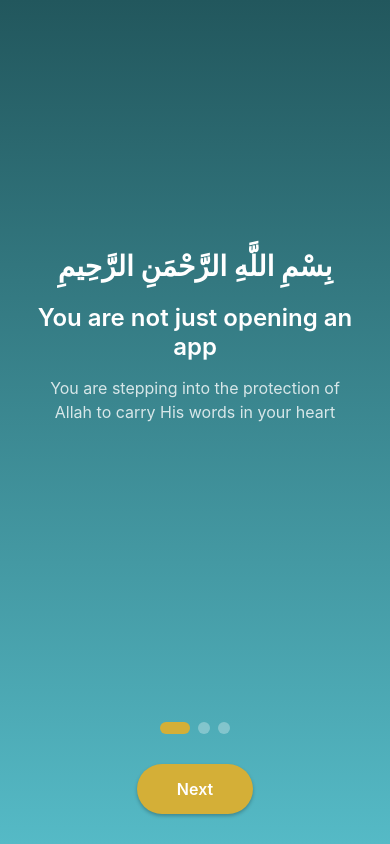
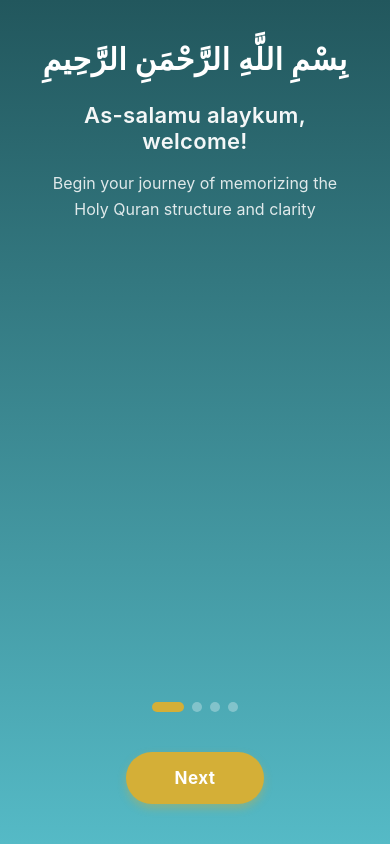
Before and after one commit to learning2codenowq/quranhifdhapp, a React Native app: screen /Onboarding in a window 390 px wide. Built offline with nearby package versions, Linux system fonts and the light colour scheme.

Commit message:
adding notifications and new onboarding screen

```diff
--- a/package.json
+++ b/package.json
@@ -21,9 +21,11 @@
     "expo-blur": "~15.0.7",
     "expo-constants": "~18.0.9",
     "expo-dev-client": "~6.0.12",
+    "expo-device": "~8.0.8",
     "expo-file-system": "~19.0.14",
     "expo-font": "~14.0.8",
     "expo-linear-gradient": "~15.0.7",
+    "expo-notifications": "~0.32.11",
     "expo-sharing": "~14.0.7",
     "expo-splash-screen": "~31.0.10",
     "expo-status-bar": "~3.0.8",
--- a/src/screens/OnboardingScreen.js
+++ b/src/screens/OnboardingScreen.js
@@ -19,23 +19,35 @@ const onboardingData = [
   {
     id: 1,
     title: 'بِسْمِ اللَّهِ الرَّحْمَنِ الرَّحِيمِ',
-    subtitle: 'You are not just opening an app',
-    description: 'You are stepping into the protection of Allah to carry His words in your heart',
-    showTargetSelection: false
+    subtitle: 'As-salamu alaykum, welcome!',
+    description: 'Begin your journey of memorizing the Holy Quran structure and clarity',
+    showTargetSelection: false,
+    showNameInput: false
   },
   {
     id: 2,
-    title: 'Daily Target',
-    subtitle: 'How many ayahs per day?',
+    title: 'What is your name?',
+    subtitle: '',
     description: '',
-    showTargetSelection: true
+    showTargetSelection: false,
+    showNameInput: true
   },
   {
     id: 3,
-    title: 'As-salaamu alaykum,',
-    subtitle: 'Welcome to your hifdh journey!',
-    description: '',
-    showNameInput: true
+    title: 'Daily Target',
+    subtitle: 'How many ayahs per day?',
+    description: 'Choose a sustainable pace for your memorization journey',
+    showTargetSelection: true,
+    showNameInput: false
+  },
+  {
+    id: 4,
+    title: 'Daily Reminders',
+    subtitle: 'Stay consistent with gentle notifications',
+    description: 'Set two daily reminders to help maintain your memorization habit',
+    showTargetSelection: false,
+    showNameInput: false,
+    showNotificationSetup: true
   }
 ];
 
@@ -152,10 +164,7 @@ export default function OnboardingScreen({ navigation }) {
 
               {/* Recommended text with dynamic styling */}
               {option.recommended && (
-                <Text style={[
-                  styles.recommendedText,
-                  hoveredTarget && hoveredTarget !== option.value && styles.recommendedTextGolden
-                ]}>
+  <Text style={styles.recommendedText}>
     Recommended
   </Text>
 )}
@@ -285,33 +294,40 @@ const styles = StyleSheet.create({
   },
   content: {
   flex: 1,
-    paddingHorizontal: 30,
-    justifyContent: 'center',
+  paddingHorizontal: 16,
+  justifyContent: 'space-between',
+  paddingTop: 40,
+  paddingBottom: 20,
   },
   titleSection: {
     alignItems: 'center',
-    marginBottom: 50,
+    marginBottom: 60,
+    paddingHorizontal: 16,
   },
   title: {
-    fontSize: 28,
-    fontWeight: 'bold',
+    fontSize: 30,
+    fontWeight: '700',
     color: 'white',
     textAlign: 'center',
-    marginBottom: 20,
+    marginBottom: 24,
+    letterSpacing: 0.5,
+    lineHeight: 38,
   },
   subtitle: {
-    fontSize: 24,
+    fontSize: 22,
     fontWeight: '600',
-    color: 'white',
+    color: 'rgba(255, 255, 255, 0.95)',
     textAlign: 'center',
-    marginBottom: 15,
+    marginBottom: 16,
+    letterSpacing: 0.3,
   },
   description: {
     fontSize: 16,
-    color: 'rgba(255, 255, 255, 0.8)',
+    color: 'rgba(255, 255, 255, 0.85)',
     textAlign: 'center',
-    lineHeight: 24,
-    paddingHorizontal: 20,
+    lineHeight: 26,
+    paddingHorizontal: 8,
+    fontWeight: '400',
   },
   targetSection: {
     alignItems: 'center',
@@ -319,126 +335,162 @@ const styles = StyleSheet.create({
   targetGrid: {
   flexDirection: 'row',
   flexWrap: 'wrap',
-    justifyContent: 'center',
-    gap: 15,
+  justifyContent: 'space-between',
+  paddingHorizontal: 20,
   marginBottom: 30,
+  gap: 12,
   },
   targetItemContainer: {
   alignItems: 'center',
-    width: (width - 90) / 2,
+  width: (width - 64) / 2, // Better calculation for equal widths
   },
   targetButton: {
-    backgroundColor: 'rgba(255, 255, 255, 0.1)',
+  backgroundColor: 'rgba(255, 255, 255, 0.12)',
   borderRadius: 20,
   borderWidth: 2,
   borderColor: 'rgba(255, 255, 255, 0.3)',
   padding: 20,
   width: '100%',
+  height: 100, // Fixed height for all cards
   alignItems: 'center',
-    minHeight: 100,
   justifyContent: 'center',
+  shadowColor: 'rgba(0, 0, 0, 0.1)',
+  shadowOffset: { width: 0, height: 4 },
+  shadowOpacity: 0.3,
+  shadowRadius: 8,
+  elevation: 4,
   },
   recommendedBorder: {
   borderColor: '#d4af37',
+  backgroundColor: 'rgba(212, 175, 55, 0.15)',
   },
   selectedTarget: {
   backgroundColor: '#d4af37',
   borderColor: '#d4af37',
+  transform: [{ scale: 1.02 }],
   },
   targetNumber: {
   fontSize: 32,
-    fontWeight: 'bold',
+  fontWeight: '800',
   color: 'white',
-    marginBottom: 5,
+  marginBottom: 6,
+  letterSpacing: -1,
   },
   targetLabel: {
-    fontSize: 14,
-    color: 'rgba(255, 255, 255, 0.8)',
-  },
-  selectedTargetText: {
-    color: 'white',
+  fontSize: 13,
+  color: 'rgba(255, 255, 255, 0.9)',
+  fontWeight: '500',
   },
   recommendedText: {
-    fontSize: 12,
+  fontSize: 11,
+  color: '#d4af37', // Always golden when showing
+  fontWeight: '700',
+  marginTop: 6,
+  backgroundColor: 'rgba(212, 175, 55, 0.2)',
+  paddingHorizontal: 10,
+  paddingVertical: 3,
+  borderRadius: 10,
+  textTransform: 'uppercase',
+  letterSpacing: 0.5,
+  },
+  recommendedTextGolden: {
     color: Theme.colors.secondary,
-    fontWeight: '600',
-    marginTop: 5,
+    backgroundColor: 'rgba(212, 175, 55, 0.2)',
   },
   warningContainer: {
-    marginTop: 10,
-    backgroundColor: 'rgba(255, 193, 7, 0.2)',
-    borderRadius: 10,
+  position: 'absolute',
+  bottom: -45,
+  left: 0,
+  right: 0,
+  backgroundColor: 'rgba(255, 193, 7, 0.15)',
+  borderRadius: 12,
   paddingVertical: 8,
   paddingHorizontal: 12,
+  borderWidth: 1,
+  borderColor: 'rgba(255, 193, 7, 0.4)',
   },
   warningText: {
-    fontSize: 12,
+  fontSize: 11,
   color: '#ffc107',
   textAlign: 'center',
-    fontWeight: '500',
+  fontWeight: '600',
   },
   estimateContainer: {
-    backgroundColor: 'rgba(255, 255, 255, 0.1)',
-    borderRadius: 15,
-    padding: 15,
+  backgroundColor: 'rgba(255, 255, 255, 0.15)',
+  borderRadius: 16,
+  padding: 18,
   marginTop: 20,
+  marginBottom: 40, // Add margin to prevent cutoff
+  marginHorizontal: 20,
   borderLeftWidth: 4,
   borderLeftColor: '#d4af37',
   },
   estimateTitle: {
-    fontSize: 14,
-    fontWeight: '600',
+  fontSize: 16,
+  fontWeight: '700',
   color: 'white',
-    marginBottom: 8,
+  marginBottom: 12,
+  textAlign: 'center',
   },
   estimateDetails: {
   alignItems: 'center',
   },
   estimateText: {
-    fontSize: 16,
+  fontSize: 18,
   color: 'white',
-    fontWeight: '600',
-    marginBottom: 4,
+  fontWeight: '700',
+  marginBottom: 6,
   },
   estimateDate: {
-    fontSize: 13,
-    color: 'rgba(255, 255, 255, 0.8)',
+  fontSize: 14,
+  color: 'rgba(255, 255, 255, 0.85)',
+  fontWeight: '500',
   },
   nameSection: {
     alignItems: 'center',
+    paddingHorizontal: 8,
   },
   nameInput: {
-    backgroundColor: 'rgba(255, 255, 255, 0.1)',
-    borderRadius: 15,
+    backgroundColor: 'rgba(255, 255, 255, 0.15)',
+    borderRadius: 20,
     borderWidth: 2,
-    borderColor: 'rgba(255, 255, 255, 0.3)',
-    paddingVertical: 15,
-    paddingHorizontal: 20,
-    width: '80%',
-    fontSize: 16,
+    borderColor: 'rgba(255, 255, 255, 0.4)',
+    paddingVertical: 18,
+    paddingHorizontal: 24,
+    width: '90%',
+    fontSize: 18,
     color: 'white',
     textAlign: 'center',
+    fontWeight: '500',
+    shadowColor: 'rgba(0, 0, 0, 0.1)',
+    shadowOffset: { width: 0, height: 4 },
+    shadowOpacity: 0.2,
+    shadowRadius: 8,
+    elevation: 3,
   },
+
   bottomSection: {
-    paddingHorizontal: 30,
-    paddingBottom: 30,
+    paddingHorizontal: 24,
+    paddingBottom: 40,
     alignItems: 'center',
   },
   indicatorContainer: {
     flexDirection: 'row',
     justifyContent: 'center',
-    marginBottom: 30,
+    marginBottom: 40,
     gap: 8,
   },
   indicator: {
-    width: 12,
-    height: 12,
-    borderRadius: 6,
+    width: 10,
+    height: 10,
+    borderRadius: 5,
     backgroundColor: 'rgba(255, 255, 255, 0.3)',
   },
   activeIndicator: {
     backgroundColor: '#d4af37',
-    width: 30,
+    width: 32,
+    height: 10,
+    borderRadius: 5,
   },
   buttonContainer: {
     flexDirection: 'row',
@@ -448,29 +500,30 @@ const styles = StyleSheet.create({
     gap: 20,
   },
   backButton: {
-    paddingVertical: 12,
-    paddingHorizontal: 30,
+    paddingVertical: 14,
+    paddingHorizontal: 32,
   },
   backButtonText: {
     fontSize: 16,
-    color: 'rgba(255, 255, 255, 0.7)',
+    color: 'rgba(255, 255, 255, 0.8)',
     fontWeight: '500',
   },
   nextButton: {
     backgroundColor: '#d4af37',
-    borderRadius: 25,
-    paddingVertical: 15,
-    paddingHorizontal: 40,
-    elevation: 3,
-    shadowColor: '#000',
-    shadowOffset: { width: 0, height: 2 },
-    shadowOpacity: 0.25,
-    shadowRadius: 3.84,
+    borderRadius: 28,
+    paddingVertical: 16,
+    paddingHorizontal: 48,
+    elevation: 6,
+    shadowColor: '#d4af37',
+    shadowOffset: { width: 0, height: 4 },
+    shadowOpacity: 0.4,
+    shadowRadius: 8,
   },
   nextButtonText: {
-    fontSize: 16,
+    fontSize: 17,
     color: 'white',
-    fontWeight: '600',
+    fontWeight: '700',
+    letterSpacing: 0.5,
   },
   targetContent: {
   alignItems: 'center',
--- a/src/screens/ReadingScreen.js
+++ b/src/screens/ReadingScreen.js
@@ -216,8 +216,8 @@ export default function ReadingScreen() {
       <LinearGradient colors={Theme.gradients.primary} style={styles.container}>
         <SafeAreaView style={styles.safeArea}>
           <View style={styles.welcomeContainer}>
-            <Text style={styles.welcomeTitle}>Quran Reading</Text>
-            <Text style={styles.welcomeSubtitle}>Classic Mushaf-style reading experience</Text>
+            <Text style={styles.welcomeTitle}>Quran</Text>
+            <Text style={styles.welcomeSubtitle}>Classic Mushaf-style reading</Text>
 
             <TouchableOpacity
               style={[styles.startButton, styles.disabledButton]}
```
Also changed, not shown: 1 other file (tests, documents, lock files or other folders). Lines whose indentation alone changed are shown as unchanged.
